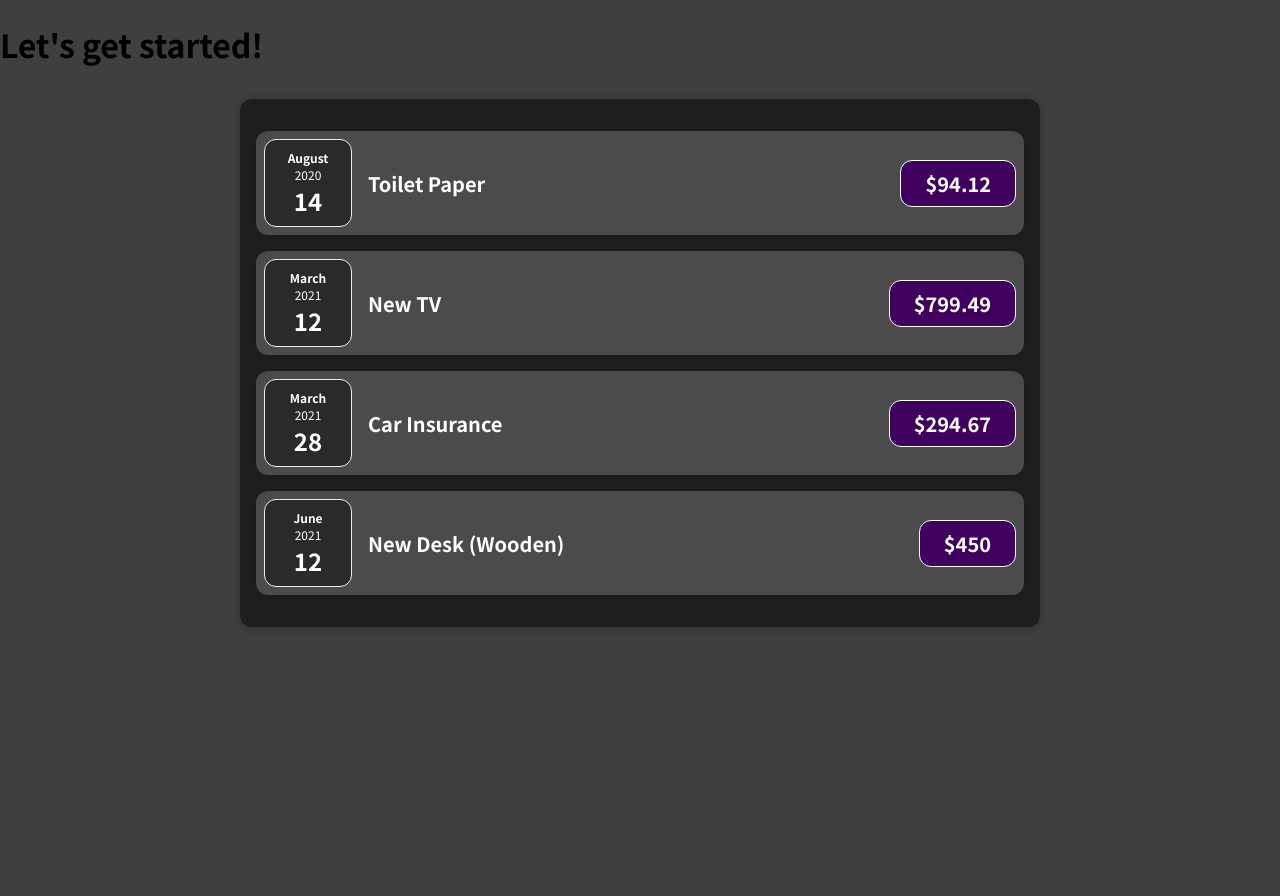
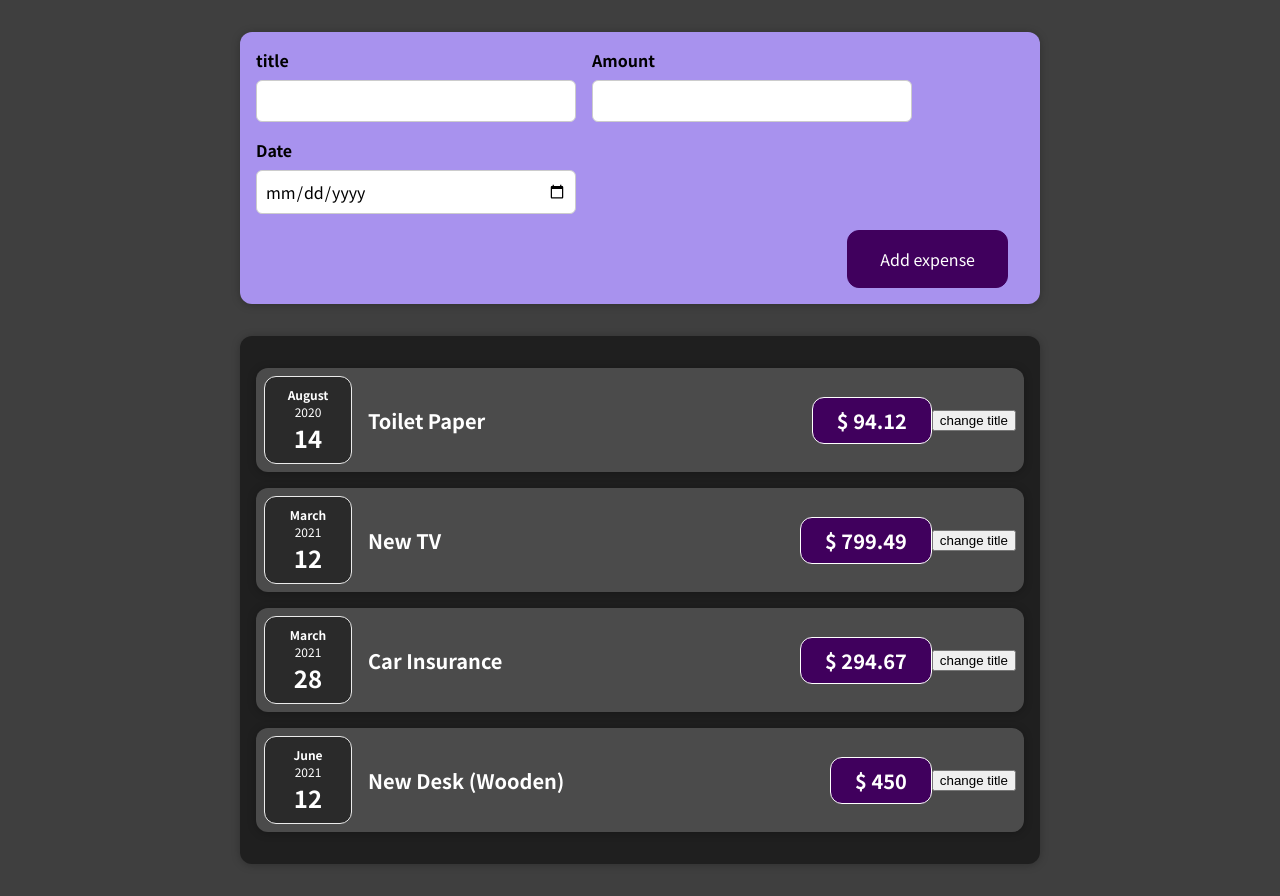
Before and after one commit to D4v1dD4art3/complete-react-guide, a React (Create React App) app: page / in a window 1280 px wide. Before the commit the page ends 800 px from the top, so only its background shows below. Built offline with nearby package versions, Linux system fonts and the light colour scheme.

Commit message:
🚀⚙️ event data child to parent 🚀⚙️

```diff
--- a/src/App.js
+++ b/src/App.js
@@ -1,6 +1,10 @@
 import Expenses from './components/Expenses/Expenses';
+import NewExpense from './components/NewExpense/NewExpense';
 
 const App = () => {
+  const addExpenseHandler = (expense) => {
+    console.log('from app component', expense);
+  };
   const expenses = [
     {
       id: 'e1',
@@ -24,7 +28,7 @@ const App = () => {
   ];
   return (
     <div>
-      <h1>Let's get started!</h1>
+      <NewExpense onAddExpense={addExpenseHandler} />
       <Expenses expenses={expenses} />
     </div>
   );
--- a/src/components/Expenses/ExpenseItem.js
+++ b/src/components/Expenses/ExpenseItem.js
@@ -1,15 +1,22 @@
+import React, { useState } from 'react';
 import Card from '../UI/Card';
 import ExpenseDate from './ExpenseDate';
 import './ExpenseItem.css';
 
 const ExpenseItem = (props) => {
+  const [title, setTitle] = useState(props.title);
+  const clickHandler = () => {
+    setTitle('updated!');
+  };
+
   return (
     <Card className="expense-item">
       <ExpenseDate date={props.date} />
       <div className="expense-item__description">
-        <h2>{props.title}</h2>
-        <div className="expense-item__price">${props.amount}</div>
+        <h2>{title}</h2>
+        <div className="expense-item__price">$ {props.amount}</div>
       </div>
+      <button onClick={clickHandler}>change title</button>
     </Card>
   );
 };
--- /dev/null
+++ b/src/components/NewExpense/ExpenseForm.css
@@ -0,0 +1,26 @@
+.new-expense__controls {
+  display: flex;
+  flex-wrap: wrap;
+  gap: 1rem;
+  margin-bottom: 1rem;
+  text-align: left;
+}
+
+.new-expense__control label {
+  font-weight: bold;
+  margin-bottom: 0.5rem;
+  display: block;
+}
+
+.new-expense__control input {
+  font: inherit;
+  padding: 0.5rem;
+  border-radius: 6px;
+  border: 1px solid #ccc;
+  width: 20rem;
+  max-width: 100%;
+}
+
+.new-expense__actions {
+  text-align: right;
+}
--- /dev/null
+++ b/src/components/NewExpense/ExpenseForm.js
@@ -0,0 +1,91 @@
+import React, { useState } from 'react';
+
+import './ExpenseForm.css';
+
+const ExpenseForm = (props) => {
+  const [enteredTitle, setEnteredTitle] = useState('');
+  const [enteredAmount, setEnteredAmount] = useState('');
+  const [enteredDate, setEnteredDate] = useState('');
+  //   const [form, setForm] = useState({
+  //     enteredTitle: '',
+  //     enteredAmount: '',
+  //     enteredDate: '',
+  //   });
+  const titleChangeHandler = (event) => {
+    // setForm((prevState) => {
+    //   return { ...prevState, enteredTitle: event.target.value };
+    // });
+    setEnteredTitle(event.target.value);
+  };
+  const amountChangeHandler = (event) => {
+    setEnteredAmount(event.target.value);
+    // setForm((prevState) => {
+    //   return { ...prevState, enteredAmount: event.target.value };
+    // });
+    // setForm({
+    //   ...form,
+    //   enteredAmount: event.target.value,
+    // });
+  };
+  const dateChangeHandler = (event) => {
+    setEnteredDate(event.target.value);
+    // setForm((prevState) => {
+    //   return { ...prevState, enteredDate: event.target.value };
+    // });
+    // setForm({
+    //   ...form,
+    //   enteredDate: event.target.value,
+    // });
+  };
+  const submitHandler = (event) => {
+    event.preventDefault();
+    const expenseDate = {
+      title: enteredTitle,
+      amount: enteredAmount,
+      date: new Date(enteredDate),
+    };
+    props.onSaveExpenseData(expenseDate);
+    setEnteredAmount('');
+    setEnteredDate('');
+    setEnteredTitle('');
+  };
+  return (
+    <form onSubmit={submitHandler}>
+      <div className="new-expense__controls">
+        <div className="new-expense__control">
+          <label htmlFor="">title</label>
+          <input
+            type="text"
+            value={enteredTitle}
+            onChange={titleChangeHandler}
+          />
+        </div>
+        <div className="new-expense__control">
+          <label htmlFor="">Amount</label>
+          <input
+            value={enteredAmount}
+            type="number"
+            min="0.01"
+            step="0.01"
+            onChange={amountChangeHandler}
+          />
+        </div>
+        <div className="new-expense__control">
+          <label htmlFor="">Date</label>
+          <input
+            type="date"
+            min="2019-01-01"
+            max="2022-12-31"
+            value={enteredDate}
+            onChange={dateChangeHandler}
+          />
+        </div>
+      </div>
+      <div className="new-expense__actions">
+        <button type="submit">Add expense</button>
+      </div>
+    </form>
+  );
+};
+
+export default ExpenseForm;
--- /dev/null
+++ b/src/components/NewExpense/NewExpense.css
@@ -0,0 +1,38 @@
+.new-expense {
+  background-color: #a892ee;
+  padding: 1rem;
+  margin: 2rem auto;
+  width: 50rem;
+  max-width: 95%;
+  border-radius: 12px;
+  text-align: center;
+  box-shadow: 0 1px 8px rgba(0, 0, 0, 0.25);
+}
+
+.new-expense button {
+  font: inherit;
+  cursor: pointer;
+  padding: 1rem 2rem;
+  border: 1px solid #40005d;
+  background-color: #40005d;
+  color: white;
+  border-radius: 12px;
+  margin-right: 1rem;
+}
+
+.new-expense button:hover,
+.new-expense button:active {
+  background-color: #510674;
+  border-color: #510674;
+}
+
+.new-expense button.alternative {
+  color: #220131;
+  border-color: transparent;
+  background-color: transparent;
+}
+
+.new-expense button.alternative:hover,
+.new-expense button.alternative:active {
+  background-color: #ddb3f8;
+}
--- /dev/null
+++ b/src/components/NewExpense/NewExpense.js
@@ -0,0 +1,19 @@
+import ExpenseForm from './ExpenseForm';
+import './NewExpense.css';
+
+const NewExpense = (props) => {
+  const saveExpenseDataHandler = (enteredExpenseData) => {
+    const expenseData = {
+      ...enteredExpenseData,
+      id: Math.random().toString(),
+    };
+    props.onAddExpense(expenseData);
+  };
+  return (
+    <div className="new-expense">
+      <ExpenseForm onSaveExpenseData={saveExpenseDataHandler} />
+    </div>
+  );
+};
+
+export default NewExpense;
```
